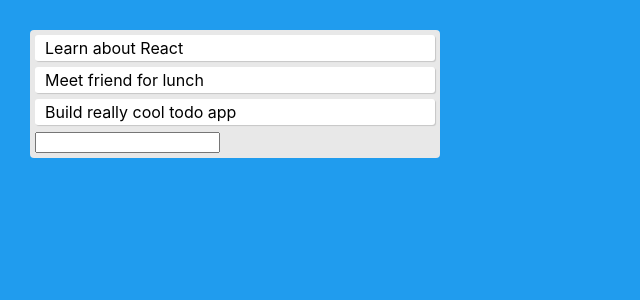
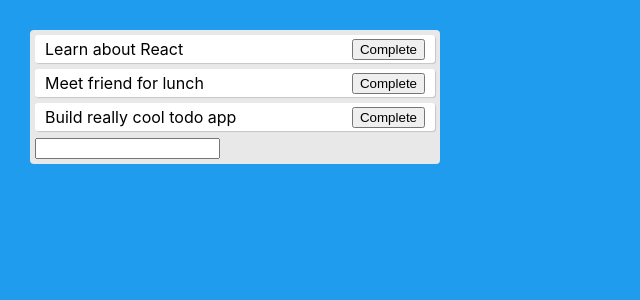
Before and after one commit to OhziiiLov3/react-todo-hooks, a React (Create React App) app: page / in a window 1280 px wide. Shown: the top 300 px of the page, without its empty margins (0-640 px from the left). Built offline with nearby package versions, Linux system fonts and the light colour scheme.

Commit message:
adding update and complete button to todo list

```diff
--- a/src/App.js
+++ b/src/App.js
@@ -5,16 +5,26 @@
 
 
 function App() {
+  // READ LIST OF TODOS
   const [todos, setTodos] = useState([
-    { text: "Learn about React" },
-    { text: "Meet friend for lunch" },
-    { text: "Build really cool todo app" },
+    { text: "Learn about React", isCompleted: false },
+    { text: "Meet friend for lunch", isCompleted: false },
+    { text: "Build really cool todo app", isCompleted: false },
   ]);
-
+//  CREATE TODOS
   const addTodo = text => {
     const newTodos =[...todos, {text}];
     setTodos(newTodos);
   };
+// UPDATE TODOS
+
+const completeTodo = index => {
+  const newTodos = [...todos];
+  newTodos[index].isCompleted= true;
+  setTodos(newTodos);
+}
+
+
   return (
     <div className="App">
     <div className="todo-list">
@@ -23,6 +33,7 @@
           key={index}
           index={index}
           todo={todo}
+          completeTodo={completeTodo}
           />
       ))}
       <TodoForm addTodo={addTodo}/>
--- a/src/components/Todo.js
+++ b/src/components/Todo.js
@@ -1,10 +1,13 @@
 import React from 'react'
 
 
-const Todo = ({todo}) => {
+const Todo = ({todo,index, completeTodo}) => {
   return (
-    <div className='todo'>
+    <div className='todo' style={{ textDecoration: todo.isCompleted ? "line-through" : ""}}>
         {todo.text}
+        <div>
+            <button onClick={() => completeTodo(index)}>Complete</button>
+        </div>
     </div>
   );
 }
```
